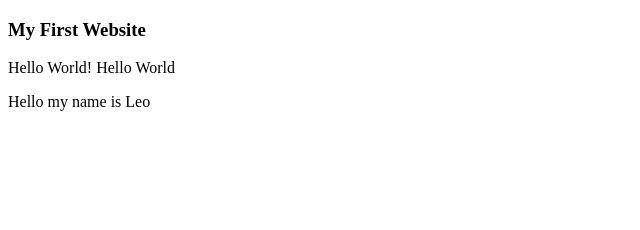
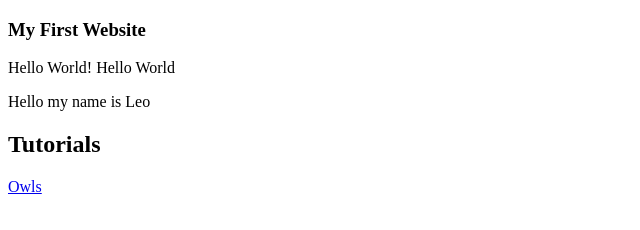
Before and after one commit to leocervantes/leocervantes.github.io, a plain HTML site: page index.html in a window 1280 px wide. Shown: the whole page, without its empty margins (0-640 px from the left). Drawn offline with Linux system fonts and the light colour scheme.

Commit message:
Add files via upload

```diff
--- a/index.html
+++ b/index.html
@@ -7,7 +7,8 @@
     <h3>My First Website</h3>
 <p>Hello World! Hello World</p>
 <p>Hello my name is Leo</p>
+<h2>Tutorials</h2>
+<a href="owls.html">Owls</a>
 
-    </body>
-
+</body>
 </html>
```
